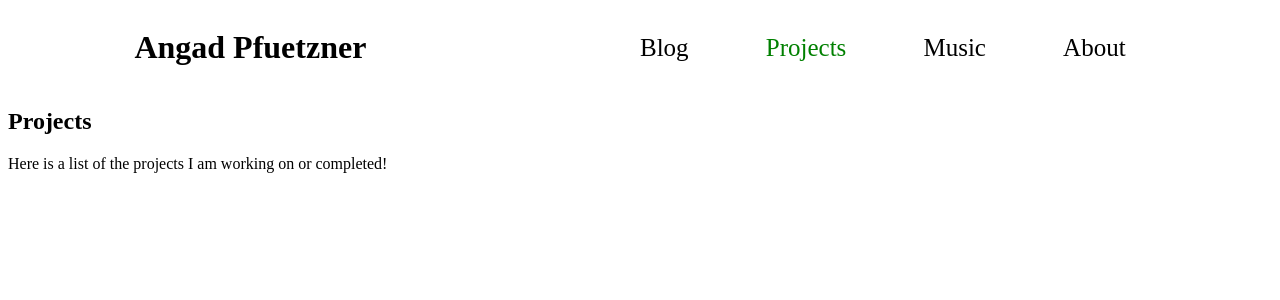
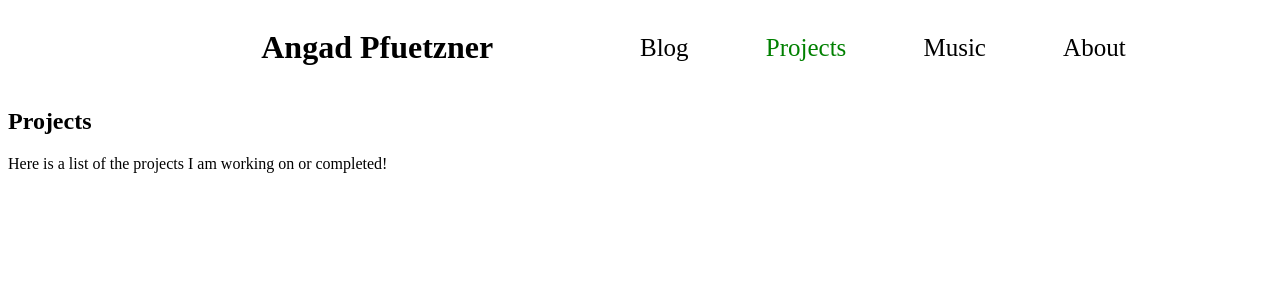
Before and after one commit to Angad99/Angad99.github.io, a Jekyll site: the page built from Projects.md, in a window 1280 px wide. Shown: the top 300 px of the page. Built offline with Jekyll 4.4.1, drawn with Linux system fonts in a browser that asks for light colours.

Commit message:
Update navbar.scss

```diff
--- a/_sass/navbar.scss
+++ b/_sass/navbar.scss
@@ -41,7 +41,6 @@ nav a:hover{
 	width: 40%;
 	display: flex;
 	text-decoration: none;
-	justify-content: flex-start;
-	padding-left: 10px;
+	justify-content: center;
 	align-items: center;
 }
```
